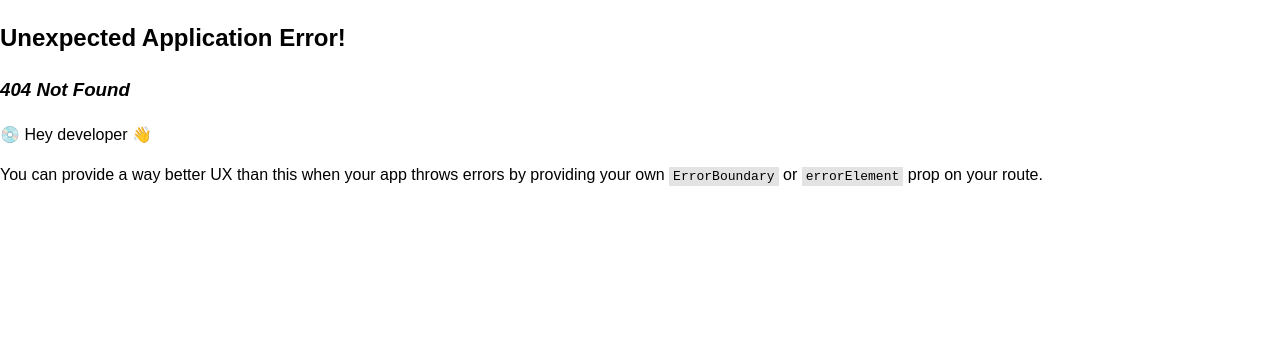
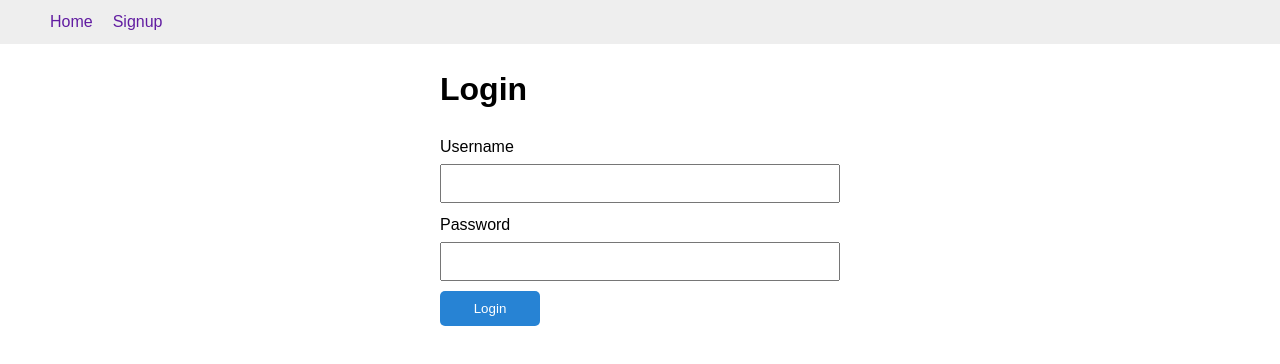
Before and after one commit to eduardohufg/InHouseHub, a React (Vite) app in the folder fornt_app/: page /login in a window 1280 px wide. Before the commit this address had no page. Shown: the top 364 px of the page. Built offline with nearby package versions, Linux system fonts and the light colour scheme.

Commit message:
Home and validation implementation

```diff
--- /dev/null
+++ b/fornt_app/src/layout/DefaultHome.tsx
@@ -0,0 +1,33 @@
+import React, {Children} from 'react';
+import {Link} from 'react-router-dom';
+
+interface DefaultLayoutProps {
+    children: React.ReactNode;
+}
+
+
+
+export default function DefaultHome({ children}: DefaultLayoutProps ) {
+    return (
+        <>
+        <header>
+            <nav>
+                <ul>
+                    <li>
+                        <Link to="/login">Login</Link>
+                    </li>
+                    <li>
+                        <Link to="/signup">Signup</Link>
+                    </li>
+                </ul>
+            </nav>
+        </header>
+
+
+
+        <main>
+            {children}
+        </main>
+        </>
+    );
+    }
--- /dev/null
+++ b/fornt_app/src/layout/DefaultL.tsx
@@ -0,0 +1,33 @@
+import React, {Children} from 'react';
+import {Link} from 'react-router-dom';
+
+interface DefaultLayoutProps {
+    children: React.ReactNode;
+}
+
+
+
+export default function DefaultL({ children}: DefaultLayoutProps ) {
+    return (
+        <>
+        <header>
+            <nav>
+                <ul>
+                    <li>
+                        <Link to="/">Home</Link>
+                    </li>
+                    <li>
+                        <Link to="/signup">Signup</Link>
+                    </li>
+                </ul>
+            </nav>
+        </header>
+
+
+
+        <main>
+            {children}
+        </main>
+        </>
+    );
+    }
--- /dev/null
+++ b/fornt_app/src/layout/DefaultSignup.tsx
@@ -0,0 +1,33 @@
+import React, {Children} from 'react';
+import {Link} from 'react-router-dom';
+
+interface DefaultLayoutProps {
+    children: React.ReactNode;
+}
+
+
+
+export default function DefaultSignup({ children}: DefaultLayoutProps ) {
+    return (
+        <>
+        <header>
+            <nav>
+                <ul>
+                    <li>
+                        <Link to="/">Home</Link>
+                    </li>
+                    <li>
+                        <Link to="/Login">Login</Link>
+                    </li>
+                </ul>
+            </nav>
+        </header>
+
+
+
+        <main>
+            {children}
+        </main>
+        </>
+    );
+    }
--- /dev/null
+++ b/fornt_app/src/routes/Home.tsx
@@ -0,0 +1,14 @@
+import DefaultHome from "../layout/DefaultHome"
+
+
+export default function Home() {
+    return(
+        <DefaultHome>
+
+            <h1>Aqui debe de ir toda la informacion y documentacion del proyecto</h1>
+
+
+        </DefaultHome>
+
+    );
+}
--- a/fornt_app/src/routes/Login.tsx
+++ b/fornt_app/src/routes/Login.tsx
@@ -1,14 +1,25 @@
+import DefaultL from "../layout/DefaultL"
+import {useState} from 'react';
+
 export default function Login() {
+
+  const [username, setUsername] = useState('');
+  const [password, setPassword] = useState('');
+
   return(
-    <form>
+    <DefaultL>
+      <form className="form">
       <h1>Login</h1>
       <label>Username</label>
-      <input type="text" name="username" required />
+      <input type="text" value= {username} name="username" required onChange={(e) => setUsername(e.target.value)} />
       <label>Password</label>
-      <input type="password" name="password" required />
+      <input type="password" value= {password} name="password" required onChange={(e) => setPassword(e.target.value)} />
       <button type="submit">Login</button>
 
       </form>
 
+    </DefaultL>
+
+
   );
 }
--- a/fornt_app/src/routes/Protected.tsx
+++ b/fornt_app/src/routes/Protected.tsx
@@ -3,6 +3,6 @@ import { useAuth } from "../auth/AuthProvider";
 export default function Protected() {
   const auth = useAuth();
 
-  return auth.isAuthenticated ? <Outlet /> : <Navigate to="/" />;
+  return auth.isAuthenticated ? <Outlet /> : <Navigate to="/login" />;
 
 }
--- a/fornt_app/src/routes/signup.tsx
+++ b/fornt_app/src/routes/signup.tsx
@@ -1,3 +1,34 @@
+import DefaultSignup from "../layout/DefaultSignup";
+import {useState} from 'react';
+
+
 export default function Signup() {
-  return <div> SIGNUP </div>;
+
+  const [name, setName] = useState("");
+  const [lastname, setLastname] = useState("");
+  const [username, setUsername] = useState("");
+  const [password, setPassword] = useState("");
+
+
+
+  return(
+    <DefaultSignup>
+      <form className="form">
+      <h1>Signup</h1>
+      <label>Name</label>
+      <input type="text" value={name} name="name" required onChange={(e) => setName(e.target.value)}/>
+      <label>Lastname</label>
+      <input type="text" value={lastname} name="lastname" required onChange={(e) => setLastname(e.target.value)}/>
+      <label>Username</label>
+      <input type="text" value= {username} name="username" required onChange={(e) => setUsername(e.target.value)} />
+      <label>Password</label>
+      <input type="password" value= {password} name="password" required onChange={(e) => setPassword(e.target.value)} />
+      <button type="submit">Create Account</button>
+
+      </form>
+
+    </DefaultSignup>
+
+
+  );
 }
```
Also changed, not shown: fornt_app/src/main.tsx (+6 -1 lines).
